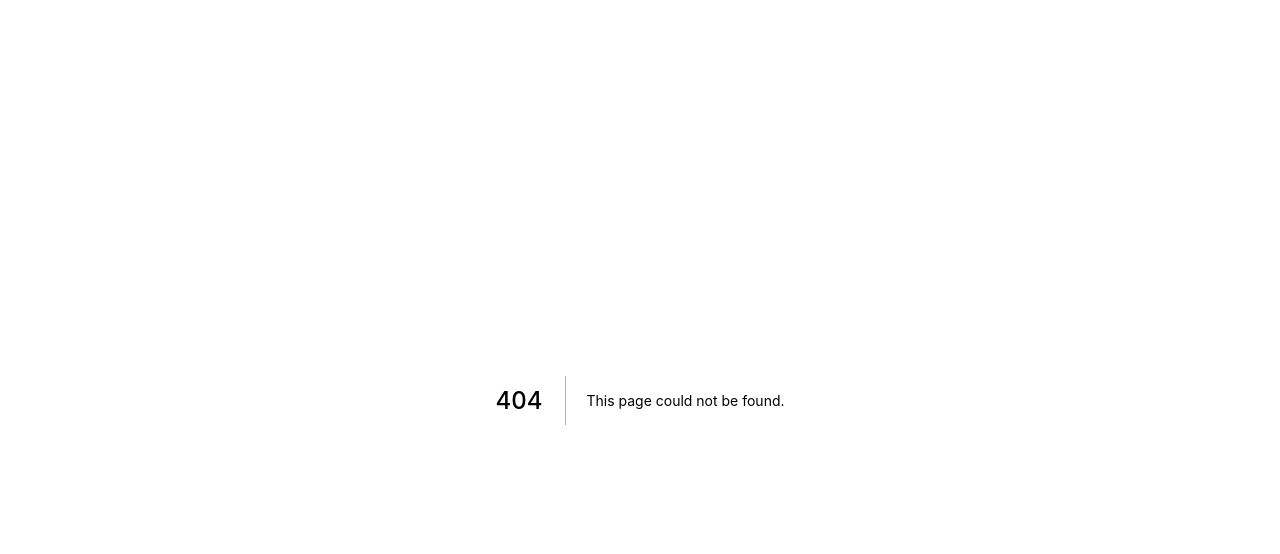
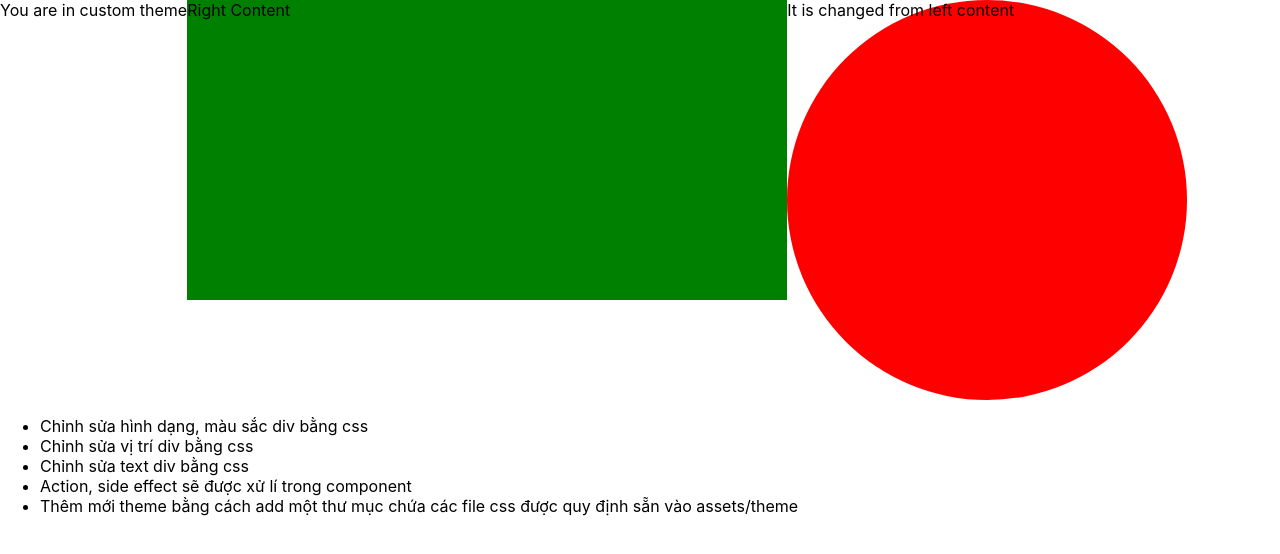
Before and after one commit to nguyentritai96/test-app-next, a Next.js app: page /dashboard in a window 1280 px wide. Before the commit this address had no page. Shown: the top 554 px of the page. Built offline with nearby package versions, Linux system fonts and the light colour scheme.

Commit message:
add dashboard with style in head

```diff
--- /dev/null
+++ b/pages/dashboard/index.js
@@ -0,0 +1,36 @@
+import Head from 'next/head'
+
+const Layout = () => {
+
+  const theme = "custom"; // basic || custom
+
+  return (
+    <>
+     <Head>
+        <title>Create Next App Here</title>
+        <meta name="description" content="Generated by create next app" />
+        <link rel="stylesheet" href={`/assets/themes/${theme}/general.css`} />
+        <link rel="icon" href="/favicon.ico" />
+      </Head>
+      <div className={'wrapper'}>
+        <div>You are in {theme} theme</div>
+        <div className={'left-content'} onClick={() => alert("Click on left")}>
+          <span>Left Content (Click me)</span>
+        </div>
+        <div className={'right-content'}>Right Content</div>
+      </div>
+      <ul>
+        <li>Chỉnh sửa hình dạng, màu sắc div bằng css</li>
+        <li>Chỉnh sửa vị trí div bằng css</li>
+        <li>Chỉnh sửa text div bằng css</li>
+        <li>Action, side effect sẽ được xử lí trong component</li>
+        <li>
+          Thêm mới theme bằng cách add một thư mục chứa các file css được quy
+          định sẵn vào assets/theme
+        </li>
+      </ul>
+    </>
+  );
+};
+
+export default Layout;
--- a/pages/index.js
+++ b/pages/index.js
@@ -21,7 +21,7 @@ export default function Home() {
           <code className={styles.code}>pages/index.js</code>
         </p>
         <p className={styles.description}>
-          Xin chào ứng dụng 2
+          Đây là ứng dụng mới build
         </p>
 
         <div className={styles.grid}>
--- /dev/null
+++ b/public/assets/themes/basic/general.css
@@ -0,0 +1,16 @@
+.wrapper {
+    display: flex;
+  }
+
+  .left-content {
+    background-color: yellow;
+    width: 400px;
+    height: 400px;
+  }
+
+  .right-content {
+    background-color: blue;
+    width: 600px;
+    height: 300px;
+    order: 1;
+  }
--- /dev/null
+++ b/public/assets/themes/custom/general.css
@@ -0,0 +1,25 @@
+.wrapper {
+    display: flex;
+  }
+
+  .left-content {
+    background-color: red;
+    width: 400px;
+    height: 400px;
+    border-radius: 50%;
+    order: 2;
+  }
+
+  .left-content span {
+    display: none;
+  }
+  .left-content:after {
+    content: "It is changed from left content";
+  }
+
+  .right-content {
+    background-color: green;
+    width: 600px;
+    height: 300px;
+    order: 1;
+  }
```
